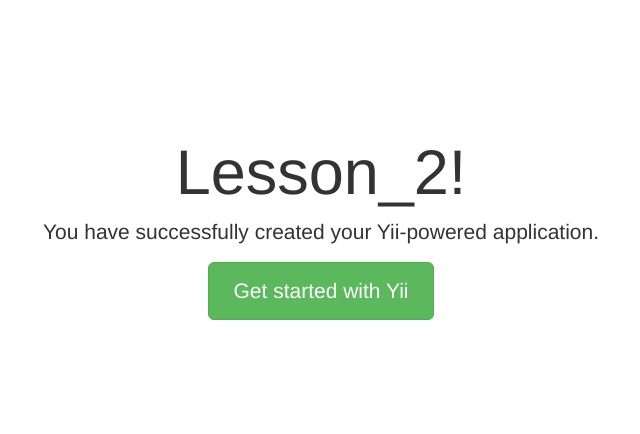
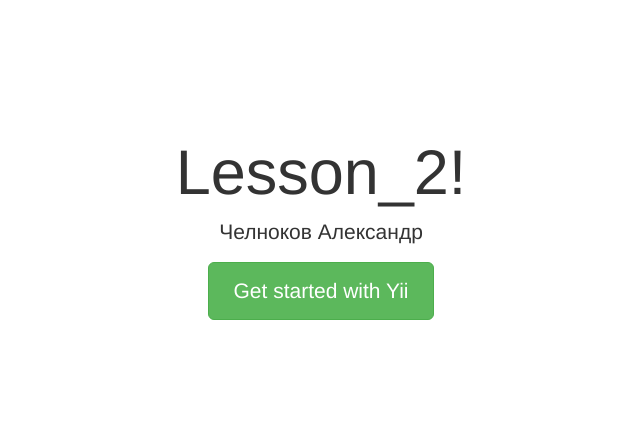
Before and after one commit to aqvador/yii2, a Yii app: template views/site/index.php in a window 1280 px wide. Shown: the top 434 px of the page, without its empty margins (319-959 px from the left). Run offline with PHP 8.4 and a stand-in for Yii, Linux system fonts and the light colour scheme; the template is opened without the code that fills it, so the values that code supplies are empty; some libraries are stand-ins or nearby versions.

Commit message:
lesson_2

```diff
--- a/views/site/index.php
+++ b/views/site/index.php
@@ -9,7 +9,7 @@ $this->title = 'My Yii Application';
     <div class="jumbotron">
         <h1>Lesson_2!</h1>
 
-        <p class="lead">You have successfully created your Yii-powered application.</p>
+        <p class="lead">Челноков Александр</p>
 
         <p><a class="btn btn-lg btn-success" href="http://www.yiiframework.com">Get started with Yii</a></p>
     </div>
```
